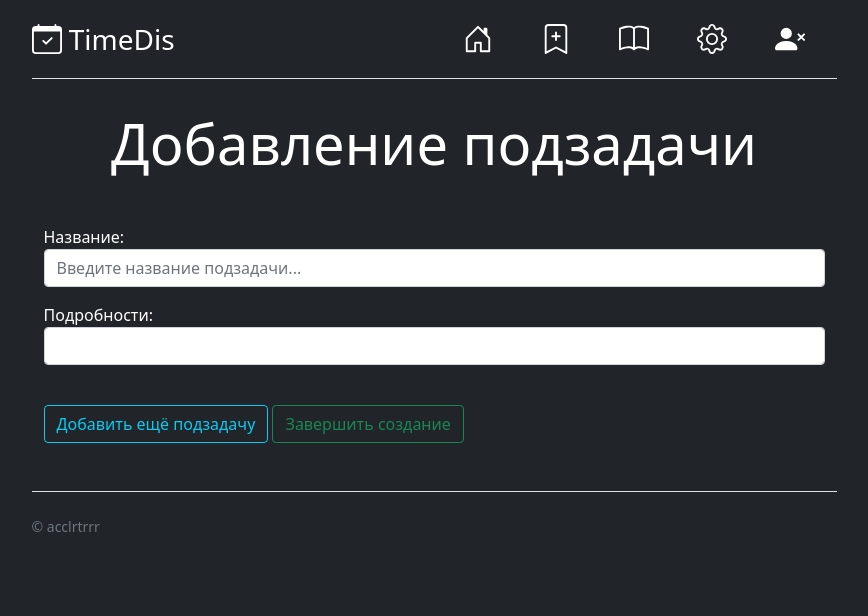
After one commit to Novak1656/TimeDis_Django, a Django app: page /tasks/add_task/1/subtask/ in a window 1280 px wide. The commit adds this page. Shown: the top 616 px of the page, without its empty margins (206-1074 px from the left). Run offline with Django 4.2, Linux system fonts and the light colour scheme; the visitor is signed in with stand-in values (Sample User, id 1); parts of the project's set-up code (start-up, migrations or seed data) failed here and were passed over; some libraries are stand-ins or nearby versions.

Commit message:
Реализовал создание подзадачи

```diff
--- a/time_dis/tasks_app/forms.py
+++ b/time_dis/tasks_app/forms.py
@@ -1,5 +1,5 @@
 from django import forms
-from .models import Tasks
+from .models import Tasks, Subtasks
 
 
 class TasksForm(forms.ModelForm):
@@ -8,9 +8,19 @@ class TasksForm(forms.ModelForm):
         fields = ['title', 'comment', 'category', 'priority', 'deadline']
         widgets = {
             'title': forms.TextInput(attrs={'class': 'form-control', 'placeholder': 'Введите название задачи...'}),
-            'comment': forms.Textarea(attrs={'class': 'form-control', 'placeholder': 'Введите подробности к задаче..'}),
+            'comment': forms.Textarea(attrs={'class': 'form-control'}),
             'category': forms.Select(attrs={'class': 'form-control', 'placeholder': 'Выберете категорию задачи...'}),
             'priority': forms.Select(attrs={'class': 'form-control', 'placeholder': 'Выберете приоритет для задачи..'}),
             'deadline': forms.DateInput(attrs={'class': 'form-control', 'type': 'datetime-local',
                                                'placeholder': 'Установите срок выполнения...'})
         }
+
+
+class SubtasksForm(forms.ModelForm):
+    class Meta:
+        model = Subtasks
+        fields = ['title', 'comment']
+        widgets = {
+            'title': forms.TextInput(attrs={'class': 'form-control', 'placeholder': 'Введите название подзадачи...'}),
+            'comment': forms.TextInput(attrs={'class': 'form-control'})
+        }
--- a/time_dis/tasks_app/templates/tasks_app/add_task.html
+++ b/time_dis/tasks_app/templates/tasks_app/add_task.html
@@ -15,6 +15,7 @@
         </div>
         <br>
         <div class="form-group">
+            <input type="submit" class="btn btn-outline-info" name="add_subtask" value="Добавить подзадачу">
             <input type="submit" class="btn btn-outline-success" value="Создать задачу">
         </div>
     </form>
--- /dev/null
+++ b/time_dis/tasks_app/templates/tasks_app/subtask_create.html
@@ -0,0 +1,23 @@
+{% extends 'base.html' %}
+
+{% block title %} Создание подзадачи {% endblock %}
+
+{% block content %}
+<div class="container" style="margin-top: 15px">
+    <div class="text-center p-3">
+        <h1 class="display-4">Добавление подзадачи</h1>
+    </div>
+    <br>
+    <form method="post">
+        <div class="form-group">
+            {% csrf_token %}
+            {{ form.as_p }}
+        </div>
+        <br>
+        <div class="form-group">
+            <input type="submit" class="btn btn-outline-info" value="Добавить ещё подзадачу">
+            <input type="submit" class="btn btn-outline-success" name="create_finish" value="Завершить создание">
+        </div>
+    </form>
+</div>
+{% endblock %}
--- a/time_dis/tasks_app/urls.py
+++ b/time_dis/tasks_app/urls.py
@@ -3,6 +3,7 @@ from .views import *
 
 urlpatterns = [
     path('add_task/', add_task, name='add_task'),
+    path('add_task/<int:task_pk>/subtask/', login_required(SubtaskCreateView.as_view()), name='add_subtask'),
     path('my_tasks/', TaskList.as_view(), name='my_tasks'),
     path('delete_task/<str:slug>', delete_task, name='delete_task'),
     path('task/<str:slug>', TaskDetail.as_view(), name='task'),
--- a/time_dis/tasks_app/views.py
+++ b/time_dis/tasks_app/views.py
@@ -1,11 +1,11 @@
 from django.contrib.auth.decorators import login_required
-from django.contrib.auth.mixins import LoginRequiredMixin
+from django.contrib.auth.mixins import LoginRequiredMixin, AccessMixin
 from django.shortcuts import render, redirect
 from django.urls import reverse, reverse_lazy
 from django.utils.timezone import now
-from django.views.generic import ListView, DetailView
-from .models import Tasks
-from .forms import TasksForm
+from django.views.generic import ListView, DetailView, CreateView
+from .models import Tasks, Subtasks
+from .forms import TasksForm, SubtasksForm
 from django.db.models import Q
 from django.core.paginator import Paginator
 
@@ -122,6 +122,8 @@ def add_task(request):
             task = form.save(commit=False)
             task.user = request.user
             task.save()
+            if 'add_subtask' in request.POST:
+                return redirect('add_subtask', task_pk=task.pk)
             return redirect('my_tasks')
     else:
         form = TasksForm()
@@ -148,3 +150,27 @@ def delete_task(request, slug):
     if request.META['HTTP_REFERER'] == f"http://{request.META['HTTP_HOST']}/":
         return redirect('main')
     return redirect('my_tasks')
+
+
+class SubtaskCreateView(AccessMixin, CreateView):
+    model = Subtasks
+    template_name = 'tasks_app/subtask_create.html'
+    form_class = SubtasksForm
+    login_url = reverse_lazy('login')
+
+    def get_success_url(self):
+        if 'create_finish' in self.request.POST:
+            return reverse('my_tasks')
+        return reverse('add_subtask', kwargs={'task_pk': self.kwargs.get('task_pk')})
+
+    def form_valid(self, form):
+        subtask = form.save(commit=False)
+        task = Tasks.objects.get(pk=self.kwargs.get('task_pk'))
+        subtask.task = task
+        subtask.save()
+        return super(SubtaskCreateView, self).form_valid(form)
+
+    def get_context_data(self, **kwargs):
+        context = super(SubtaskCreateView, self).get_context_data(**kwargs)
+        context['task_pk'] = self.kwargs.get('task_pk')
+        return context
```
